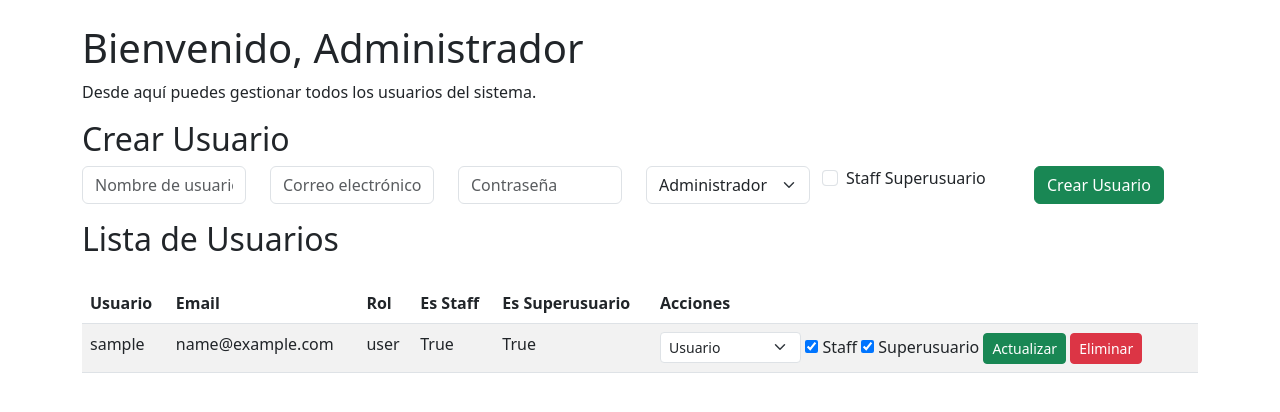
After one commit to andresreaver/inventario-vivero, a Django app: page /admin-dashboard/ in a window 1280 px wide. The commit adds this page. Shown: the top 412 px of the page. Run offline with Django 5.2, Linux system fonts and the light colour scheme; the visitor is signed in with stand-in values (Sample User, id 1); data comes from the database, SQL or seed files in the repository.

Commit message:
Actualizacion Login y creación de usuarios

```diff
--- /dev/null
+++ b/Templates/admin_dashboard.html
@@ -0,0 +1,92 @@
+<!DOCTYPE html>
+<html lang="en">
+<head>
+    <meta charset="UTF-8">
+    <meta name="viewport" content="width=device-width, initial-scale=1.0">
+    <title>Panel de Administrador</title>
+    <link href="https://cdn.jsdelivr.net/npm/bootstrap@5.3.0/dist/css/bootstrap.min.css" rel="stylesheet">
+</head>
+<body>
+    <div class="container mt-4">
+        <h1>Bienvenido, Administrador</h1>
+        <p>Desde aquí puedes gestionar todos los usuarios del sistema.</p>
+
+        <!-- Formulario para Crear Usuarios -->
+        <h2>Crear Usuario</h2>
+        <form method="post">
+            {% csrf_token %}
+            <input type="hidden" name="create_user" value="1">
+            <div class="row mb-3">
+                <div class="col">
+                    <input type="text" name="username" placeholder="Nombre de usuario" class="form-control" required>
+                </div>
+                <div class="col">
+                    <input type="email" name="email" placeholder="Correo electrónico" class="form-control" required>
+                </div>
+                <div class="col">
+                    <input type="password" name="password" placeholder="Contraseña" class="form-control" required>
+                </div>
+                <div class="col">
+                    <select name="role" class="form-select">
+                        <option value="admin">Administrador</option>
+                        <option value="user">Usuario</option>
+                    </select>
+                </div>
+                <div class="col form-check">
+                    <input type="checkbox" name="is_staff" class="form-check-input"> Staff
+                    <input type="checkbox" name="is_superuser" class="form-check-input"> Superusuario
+                </div>
+                <div class="col">
+                    <button type="submit" class="btn btn-success">Crear Usuario</button>
+                </div>
+            </div>
+        </form>
+
+        <!-- Tabla para Listar y Editar Usuarios -->
+        <h2>Lista de Usuarios</h2>
+        <table class="table table-striped mt-4">
+            <thead>
+                <tr>
+                    <th>Usuario</th>
+                    <th>Email</th>
+                    <th>Rol</th>
+                    <th>Es Staff</th>
+                    <th>Es Superusuario</th>
+                    <th>Acciones</th>
+                </tr>
+            </thead>
+            <tbody>
+                {% for user in users %}
+                <tr>
+                    <td>{{ user.username }}</td>
+                    <td>{{ user.email }}</td>
+                    <td>{{ user.role }}</td>
+                    <td>{{ user.is_staff }}</td>
+                    <td>{{ user.is_superuser }}</td>
+                    <td>
+                        <form method="post" style="display: inline;">
+                            {% csrf_token %}
+                            <input type="hidden" name="update_user" value="1">
+                            <input type="hidden" name="user_id" value="{{ user.id }}">
+                            <select name="role" class="form-select form-select-sm d-inline w-auto">
+                                <option value="admin" {% if user.role == 'admin' %}selected{% endif %}>Administrador</option>
+                                <option value="user" {% if user.role == 'user' %}selected{% endif %}>Usuario</option>
+                            </select>
+                            <input type="checkbox" name="is_staff" {% if user.is_staff %}checked{% endif %}> Staff
+                            <input type="checkbox" name="is_superuser" {% if user.is_superuser %}checked{% endif %}> Superusuario
+                            <button type="submit" class="btn btn-sm btn-success">Actualizar</button>
+                        </form>
+                        <form method="post" style="display: inline;">
+                            {% csrf_token %}
+                            <input type="hidden" name="delete_user" value="1">
+                            <input type="hidden" name="user_id" value="{{ user.id }}">
+                            <button type="submit" class="btn btn-sm btn-danger">Eliminar</button>
+                        </form>
+                    </td>
+                </tr>
+                {% endfor %}
+            </tbody>
+        </table>
+    </div>
+</body>
+</html>
--- a/Templates/lista_productos.html
+++ b/Templates/lista_productos.html
@@ -24,6 +24,12 @@
                     <li class="nav-item">
                         <a class="nav-link" href="#">Compras</a>
                     </li>
+                    <!-- Nuevo enlace para el Panel Admin -->
+                    {% if user.is_authenticated and user.role == 'admin' %}
+                    <li class="nav-item">
+                        <a class="nav-link" href="/admin-dashboard">Panel Admin</a>
+                    </li>
+                    {% endif %}
                 </ul>
             </div>
         </div>
--- a/ViveroAndalucia/settings.py
+++ b/ViveroAndalucia/settings.py
@@ -127,3 +127,5 @@ STATIC_URL = 'static/'
 # https://docs.djangoproject.com/en/5.1/ref/settings/#default-auto-field
 
 DEFAULT_AUTO_FIELD = 'django.db.models.BigAutoField'
+
+AUTH_USER_MODEL = 'gestion.CustomUser'
--- a/ViveroAndalucia/urls.py
+++ b/ViveroAndalucia/urls.py
@@ -16,10 +16,10 @@ Including another URLconf
 """
 from django.contrib import admin
 from django.urls import path
-
+from django.urls import path, include
 from gestion import views
 
 urlpatterns = [
     path('admin/', admin.site.urls),
-    path('productos',views.lista_productos)
+    path('', include('gestion.urls')),
 ]
--- a/gestion/models.py
+++ b/gestion/models.py
@@ -1,4 +1,12 @@
 from django.db import models
+from django.contrib.auth.models import AbstractUser
+
+class CustomUser(AbstractUser):
+    ROLE_CHOICES = (
+        ('admin', 'Administrador'),
+        ('user', 'Usuario'),
+    )
+    role = models.CharField(max_length=10, choices=ROLE_CHOICES, default='user')
 
 class Proveedor(models.Model):
     nombre = models.CharField(max_length=200, unique=True)
@@ -39,3 +47,16 @@ class Producto(models.Model):
 
     def stock_bajo(self):
         return self.stock < self.stock_minimo
+
+    from gestion.models import CustomUser
+
+    def crear_usuario_admin(self):
+        user = CustomUser.objects.create_user(
+            username='admin_user',
+            password='secure_password',
+            email='admin@example.com',
+            role='admin',
+        )
+        user.is_superuser = True
+        user.is_staff = True
+        user.save()
--- /dev/null
+++ b/gestion/urls.py
@@ -0,0 +1,10 @@
+from django.urls import path
+from . import views
+
+urlpatterns = [
+    path('login/', views.login_view, name='login'),
+    path('admin-dashboard/', views.admin_dashboard, name='admin_dashboard'),
+    path('productos/', views.lista_productos, name='lista_productos'),
+    path('manage-users/', views.manage_users, name='manage_users'),
+    path('edit-user/<int:user_id>/', views.edit_user, name='edit_user'),
+]
--- a/gestion/views.py
+++ b/gestion/views.py
@@ -1,6 +1,100 @@
-from django.shortcuts import render
+from django.contrib.auth.decorators import login_required, user_passes_test
+from django.contrib.auth import authenticate, login, get_user_model
+from django.shortcuts import render, redirect, get_object_or_404
+from django.contrib import messages
 from gestion.models import Producto
 
+# Obtener el modelo de usuario personalizado
+CustomUser = get_user_model()
+
+# Decorador para verificar superusuario
+def superuser_required(view_func):
+    return user_passes_test(lambda user: user.is_superuser)(view_func)
+
+# Vista: Lista de productos (usuarios normales)
+@login_required
 def lista_productos(request):
     productos = Producto.objects.all()
-    return render(request,"lista_productos.html",{"productos":productos})
+    return render(request, "lista_productos.html", {"productos": productos})
+
+# Vista: Panel de administración
+@superuser_required
+def admin_dashboard(request):
+    if request.method == 'POST':
+        if 'create_user' in request.POST:  # Crear un usuario
+            username = request.POST.get('username')
+            email = request.POST.get('email')
+            password = request.POST.get('password')
+            role = request.POST.get('role')
+            is_staff = 'is_staff' in request.POST
+            is_superuser = 'is_superuser' in request.POST
+
+            if CustomUser.objects.filter(username=username).exists():
+                messages.error(request, f"El usuario {username} ya existe.")
+            else:
+                try:
+                    user = CustomUser.objects.create_user(
+                        username=username,
+                        email=email,
+                        password=password,
+                    )
+                    user.role = role
+                    user.is_staff = is_staff
+                    user.is_superuser = is_superuser
+                    user.save()
+                    messages.success(request, f"Usuario {username} creado con éxito.")
+                except Exception as e:
+                    messages.error(request, f"Error al crear el usuario: {str(e)}")
+
+        elif 'delete_user' in request.POST:  # Eliminar un usuario
+            user_id = request.POST.get('user_id')
+            user = get_object_or_404(CustomUser, id=user_id)
+            user.delete()
+            messages.success(request, f"Usuario eliminado con éxito.")
+
+        elif 'update_user' in request.POST:  # Actualizar un usuario
+            user_id = request.POST.get('user_id')
+            user = get_object_or_404(CustomUser, id=user_id)
+            user.role = request.POST.get('role')
+            user.is_staff = 'is_staff' in request.POST
+            user.is_superuser = 'is_superuser' in request.POST
+            user.save()
+            messages.success(request, f"Usuario {user.username} actualizado con éxito.")
+
+    users = CustomUser.objects.all()
+    return render(request, 'admin_dashboard.html', {'users': users})
+
+# Vista: Login
+def login_view(request):
+    if request.method == 'POST':
+        username = request.POST['username']
+        password = request.POST['password']
+        user = authenticate(request, username=username, password=password)
+        if user:
+            login(request, user)
+            if user.is_superuser:
+                return redirect('admin_dashboard')
+            else:
+                return redirect('lista_productos')
+        else:
+            messages.error(request, 'Credenciales inválidas. Inténtalo de nuevo.')
+    return render(request, 'login.html')
+
+@superuser_required
+def manage_users(request):
+    users = CustomUser.objects.all()
+    return render(request, 'manage_users.html', {'users': users})
+
+@user_passes_test(lambda user: user.is_superuser)
+def edit_user(request, user_id):
+    user = get_object_or_404(CustomUser, id=user_id)
+    if request.method == 'POST':
+        user.username = request.POST.get('username')
+        user.email = request.POST.get('email')
+        user.role = request.POST.get('role')
+        user.is_staff = 'is_staff' in request.POST
+        user.is_superuser = 'is_superuser' in request.POST
+        user.save()
+        messages.success(request, f"Usuario {user.username} actualizado con éxito.")
+        return redirect('manage_users')
+    return render(request, 'edit_user.html', {'user': user})
```
Also changed, not shown: Templates/edit_user.html (added, +41 -0 lines), Templates/login.html (added, +26 -0 lines), Templates/manage_users.html (added, +35 -0 lines), gestion/admin.py (+10 -0 lines), db.sqlite3 (deleted).
